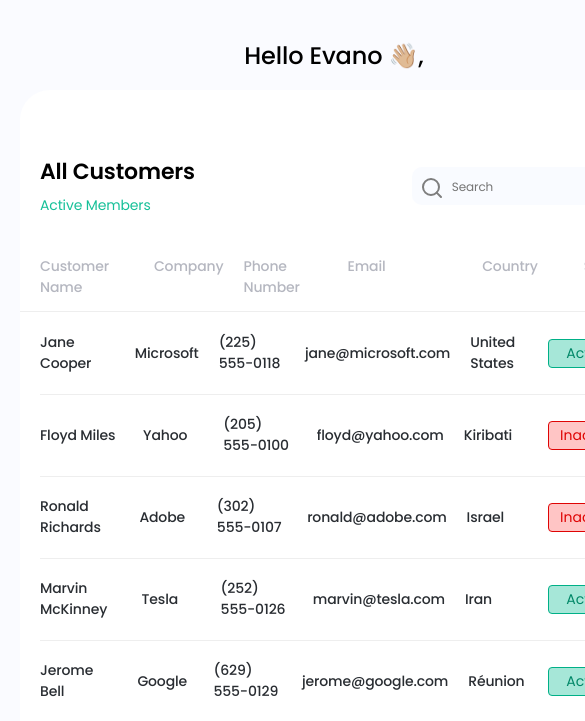
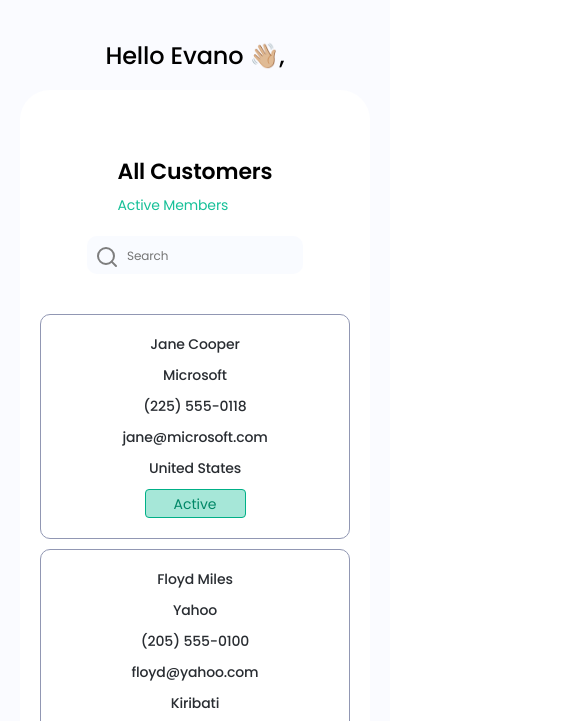
Before and after one commit to ReverseGTLT/test, a website: page index.html in a window 390 px wide. Shown: the part 131-852 px from the top of the page, 585 px wide, since content can reach past the window. Drawn offline with Linux system fonts and the light colour scheme.

Commit message:
mobileupd

```diff
--- a/assets/scss/_burger.scss
+++ b/assets/scss/_burger.scss
@@ -12,7 +12,7 @@
     box-shadow: -3px 5px 3px black;
     position: fixed;
     top: 5px;
-    right: 0;
+    left: 0;
     z-index: 3;
 }
 
--- a/assets/scss/_main.scss
+++ b/assets/scss/_main.scss
@@ -54,6 +54,9 @@
         @include lg {
             margin-inline: auto;
         }
+        @include sm {
+            flex-direction: column;
+        }
 
         &__title {
             font-weight: 600;
@@ -68,6 +71,9 @@
         }
 
         &__form {
+            @include sm {
+                padding-top: $gap;
+            }
             &-input {
                 background-color: $bg-color-input;
                 border-radius: 10px;
@@ -115,6 +121,9 @@
             padding-bottom: 13px;
             margin-bottom: $gap;
             border-bottom: 1px solid $color-separate;
+            @include lg {
+                display: none;
+            }
 
             &::before {
                 position: absolute;
@@ -178,18 +187,38 @@
             display: flex;
             flex-direction: column;
 
+            @include lg {
+                display: grid;
+                grid-template-columns: repeat(2, 1fr);
+                gap: $gap * 0.5;
+            }
+            @include sm {
+                grid-template-columns: 1fr;
+            }
+
         }
 
         &__card {
             display: flex;
             align-items: center;
-            gap: $gap;
+            gap: $gap * 0.5;
             justify-content: space-between;
             padding-bottom: $gap;
             border-bottom: 1px solid $color-separate;
+            @include lg {
+                flex-direction: column;
+                border: 1px solid $color-nav;
+                border-radius: 10px;
+                padding-inline: $gap * 0.5;
+            }
 
             &:not(:first-of-type) {
                 padding-top: 19px;
+            }
+            &:first-of-type {
+                @include lg {
+                    padding-top: 19px;
+                }
             }
 
             &-text {
@@ -198,22 +227,37 @@
 
                 &:nth-of-type(1) {
                     flex-basis: 192px;
+                    @include lg {
+                        flex-basis: $gap;
+                    }
                 }
 
                 &:nth-of-type(2) {
                     flex-basis: 139px;
+                    @include lg {
+                        flex-basis: $gap;
+                    }
                 }
 
                 &:nth-of-type(3) {
                     flex-basis: 170px;
+                    @include lg {
+                        flex-basis: $gap;
+                    }
                 }
 
                 &:nth-of-type(4) {
                     flex-basis: 235px;
+                    @include lg {
+                        flex-basis: $gap;
+                    }
                 }
 
                 &:nth-of-type(5) {
                     flex-basis: 148px;
+                    @include lg {
+                        flex-basis: $gap;
+                    }
                 }
             }
 
@@ -258,6 +302,8 @@
         @include lg {
             margin-inline: auto;
             margin-bottom: $gap;
+            justify-content: center;
+            flex-direction: column;
         }
 
         &__pages {
--- a/assets/scss/_typography.scss
+++ b/assets/scss/_typography.scss
@@ -8,6 +8,7 @@ body {
   font-size: 14px;
   line-height: 21px;
   letter-spacing: -0.01em;
+
 }
 
 *,
```
Also changed, not shown: assets/css/style.css, assets/scss/_header.scss (line endings or trailing spaces).
